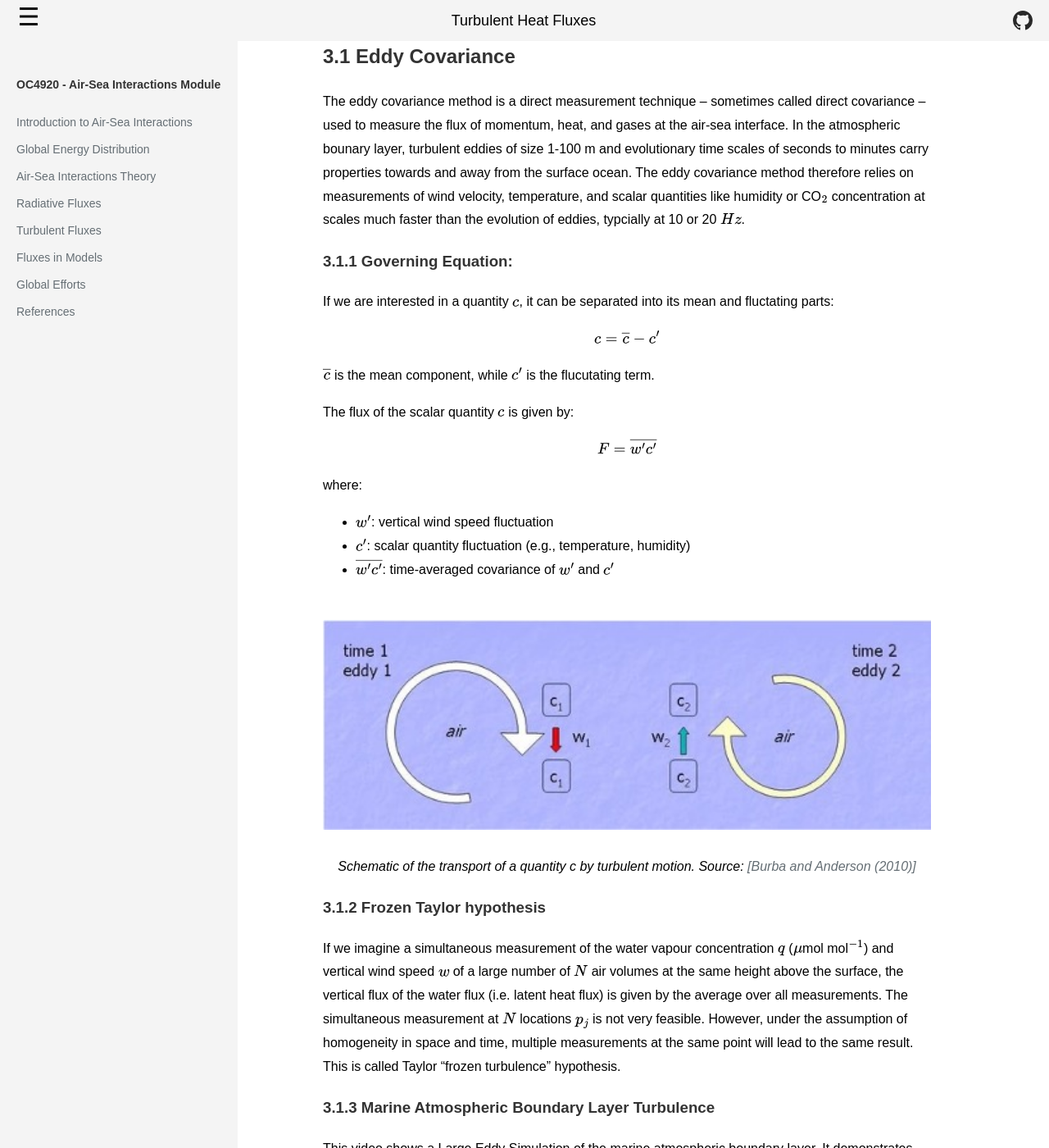
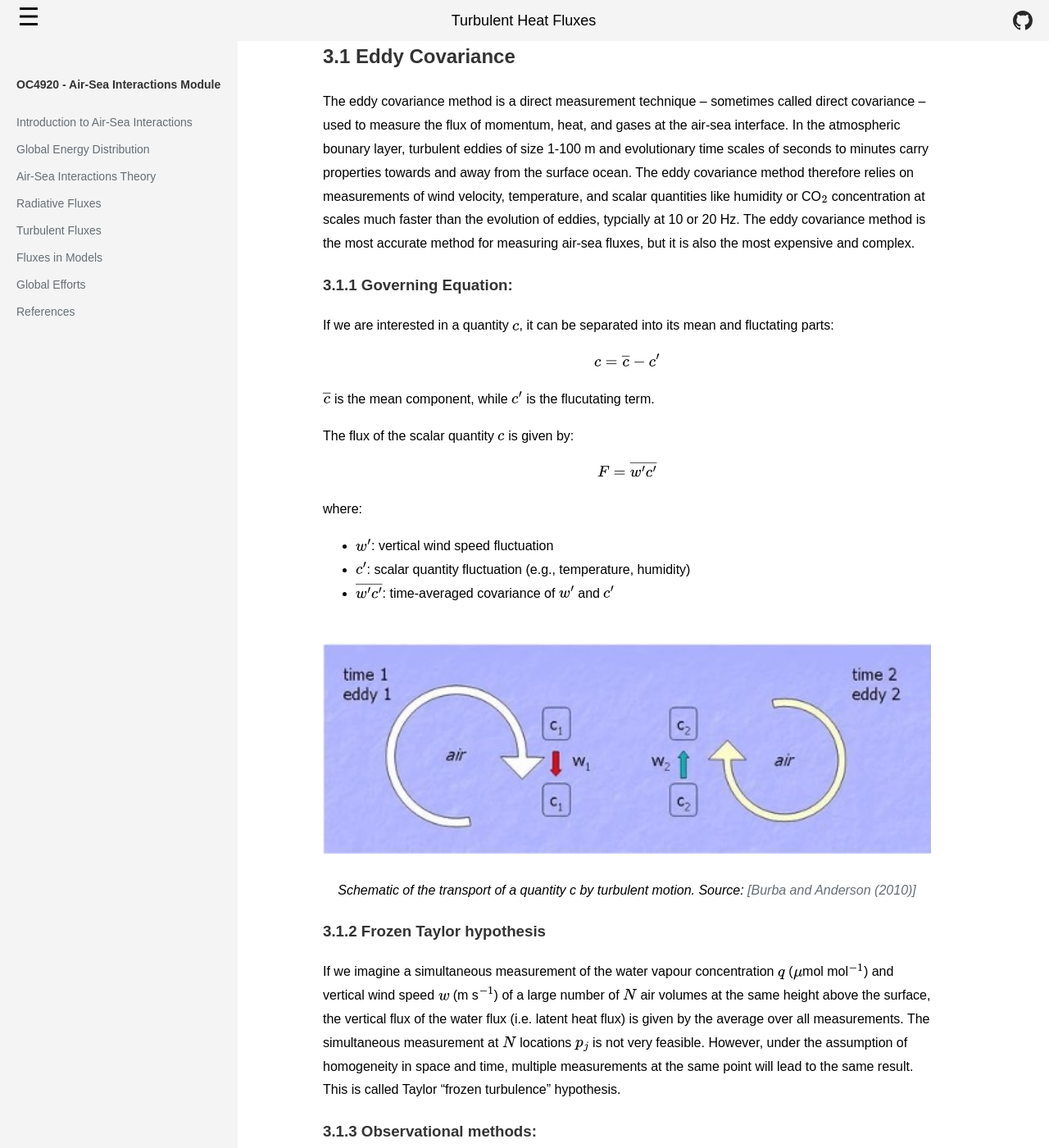
Before and after one commit to marcelduplessis/air-sea-interactions-notes, a Jekyll site: the page built from turbulent-fluxes.md, in a window 1280 px wide and 1400 px high, scrolled down 372 px. Shown: the whole window at 82% size. Built offline with Jekyll 4.4.1, drawn with Linux system fonts in a browser that asks for light colours; some of the changed text lies outside the part shown.

Commit message:
edit content

```diff
--- a/turbulent-fluxes.md
+++ b/turbulent-fluxes.md
@@ -14,7 +14,7 @@ The two most commonly applied approaches to quantifying air-sea exchanges: the *
 
 <h2>Eddy Covariance</h2>
 
-The eddy covariance method is a direct measurement technique -- sometimes called direct covariance -- used to measure the flux of momentum, heat, and gases at the air-sea interface. In the atmospheric bounary layer, turbulent eddies of size 1-100 m and evolutionary time scales of seconds to minutes carry properties towards and away from the surface ocean. The eddy covariance method therefore relies on measurements of wind velocity, temperature, and scalar quantities like humidity or CO$_2$ concentration at scales much faster than the evolution of eddies, typcially at 10 or 20 $Hz$.
+The eddy covariance method is a direct measurement technique -- sometimes called direct covariance -- used to measure the flux of momentum, heat, and gases at the air-sea interface. In the atmospheric bounary layer, turbulent eddies of size 1-100 m and evolutionary time scales of seconds to minutes carry properties towards and away from the surface ocean. The eddy covariance method therefore relies on measurements of wind velocity, temperature, and scalar quantities like humidity or CO$_2$ concentration at scales much faster than the evolution of eddies, typcially at 10 or 20 Hz. The eddy covariance method is the most accurate method for measuring air-sea fluxes, but it is also the most expensive and complex.
 
 <h3>Governing Equation:</h3>
 
@@ -41,17 +41,7 @@ where:
 
 ### Frozen Taylor hypothesis
 
-If we imagine a simultaneous measurement of the water vapour concentration \\( q \\) ($\mu$mol mol$^{-1}$) and vertical wind speed \\( w \\) of a large number of \\( N \\) air volumes at the same height above the surface, the vertical flux of the water flux (i.e. latent heat flux) is given by the average over all measurements. The simultaneous measurement at \\( N \\) locations \\( p_j \\) is not very feasible. However, under the assumption of homogeneity in space and time, multiple measurements at the same point will lead to the same result. This is called Taylor "frozen turbulence" hypothesis.
-
-### Marine Atmospheric Boundary Layer Turbulence
-
-This video shows a Large Eddy Simulation of the marine atmospheric boundary layer. It demonstrates how winds, convection, and surface waves combine in complex ways to drive momentum and scalar transport in the marine atmospheric boundary layer. You can visualise the turbulent eddies in various parameters on display to get a sense of the small-scale nature of the atmopsheric eddies that generate turbulent air-sea exchange.
-
-
-
-{% include youtube.html id="e5DO-gq-5XE" %}
-
-
+If we imagine a simultaneous measurement of the water vapour concentration \\( q \\) ($\mu$mol mol$^{-1}$) and vertical wind speed \\( w \\) (m s$^{-1}$) of a large number of \\( N \\) air volumes at the same height above the surface, the vertical flux of the water flux (i.e. latent heat flux) is given by the average over all measurements. The simultaneous measurement at \\( N \\) locations \\( p_j \\) is not very feasible. However, under the assumption of homogeneity in space and time, multiple measurements at the same point will lead to the same result. This is called Taylor "frozen turbulence" hypothesis.
 
 <h3>Observational methods:</h3>
 
```
